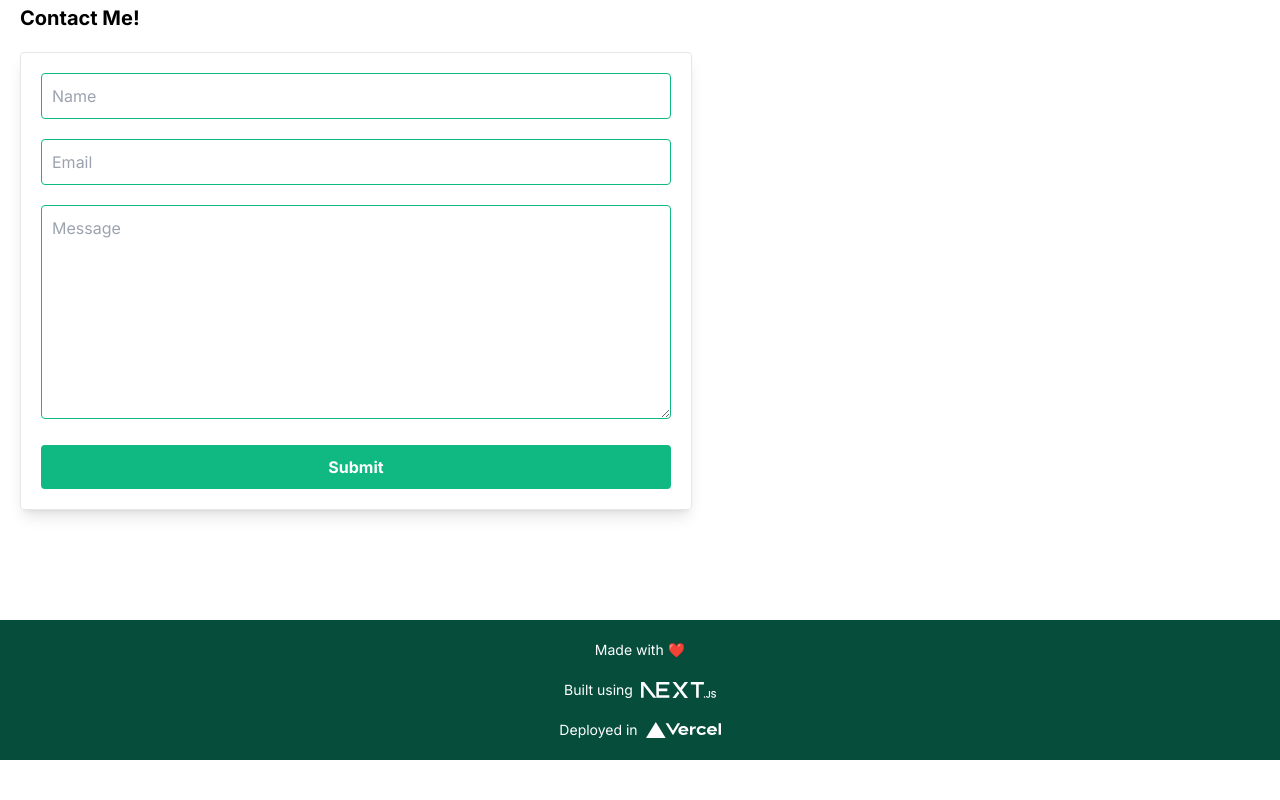
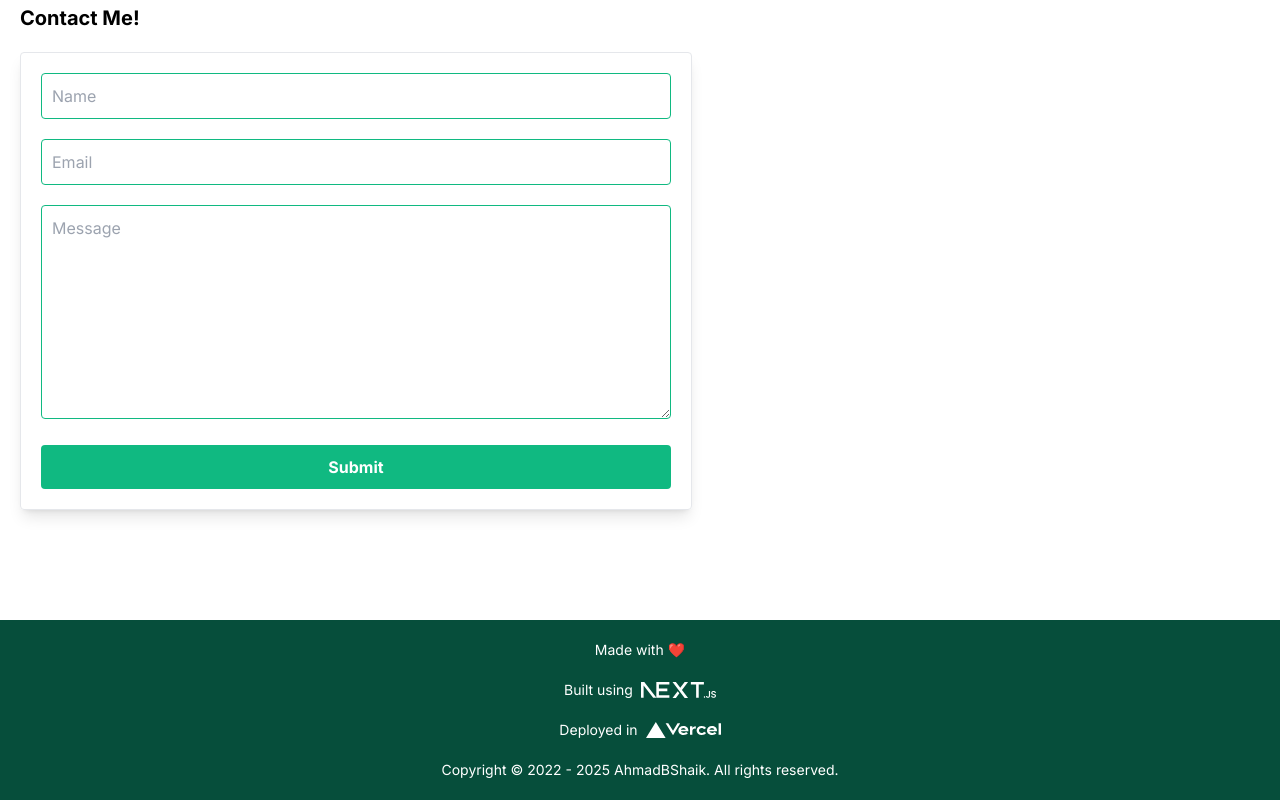
Before and after one commit to AhmadBShaik/portfolio, a Next.js app: page / in a window 1280 px wide. Shown: the part 3204-4004 px from the top of the page. Before the commit the page ends 3964 px from the top, so only its background shows below. Built offline with nearby package versions, Linux system fonts and the light colour scheme.

Commit message:
feat: update footer with copywrite

```diff
--- a/components/footer.tsx
+++ b/components/footer.tsx
@@ -28,6 +28,9 @@ const Footer = () => {
           />
         </span>
       </div>
+      <p>
+        Copyright © 2022 - 2025 AhmadBShaik. All rights reserved.
+      </p>
     </footer>
   )
 }
```
